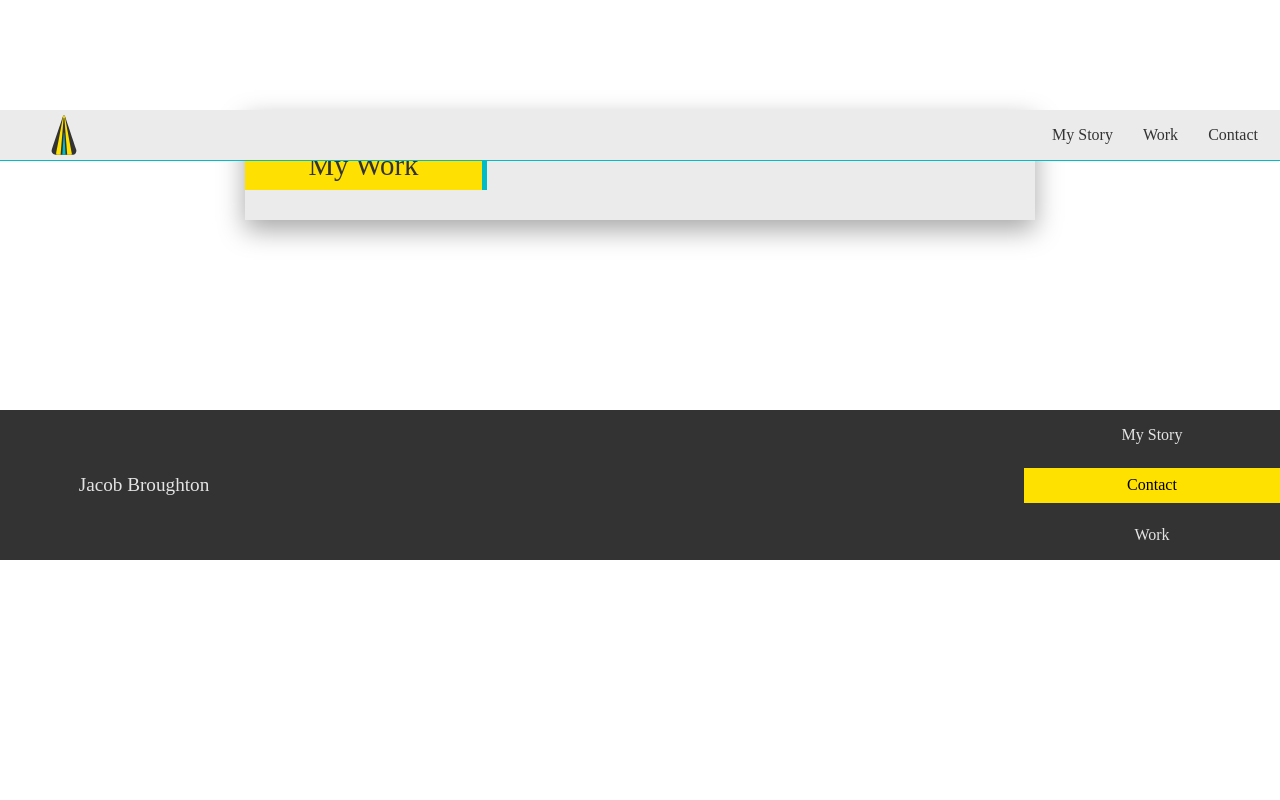
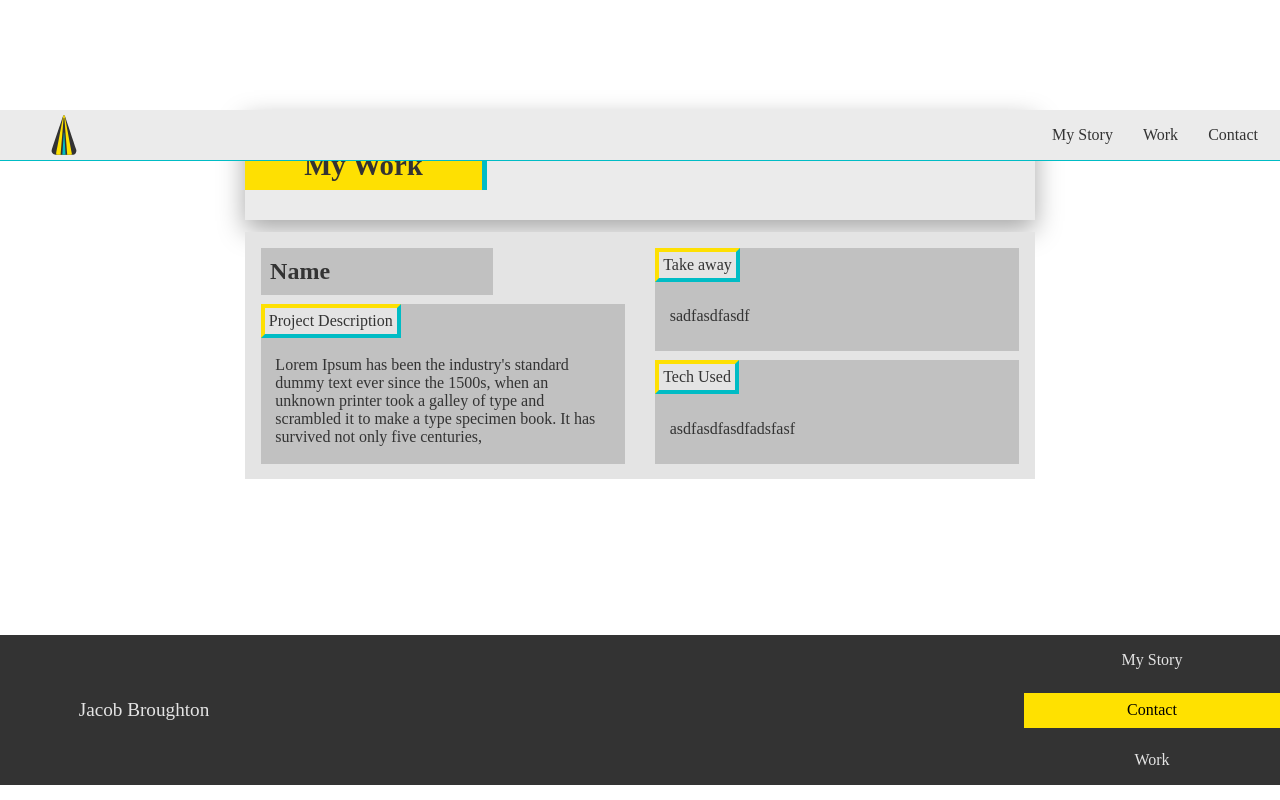
Before and after one commit to jlbroughton88/Portfolio-Next, a Next.js app: page /work in a window 1280 px wide. Built offline with nearby package versions, Linux system fonts and the light colour scheme.

Commit message:
work example layout draft

```diff
--- a/pages/index.js
+++ b/pages/index.js
@@ -46,13 +46,14 @@ const index = () => {
                             <li>HTML</li>
                             <li>CSS / SCSS</li>
                             <li>CSS Grid / Flexbox</li>
-                            <li>Javascript</li>
+                            <li>Javascript / ES6</li>
                             <li>ReactJS</li>
                             <li>Node</li>
                             <li>Express</li>
                             <li>MongoDB</li>
+                            <li>Mongoose</li>
                             <li>NextJS</li>
-                            <li>ES6</li>
+
                             <li>Heroku</li>
                         </ul>
                     </div>
@@ -61,6 +62,7 @@ const index = () => {
                     <div className="experienceBox">
                         <div className="boxHeadDiv"> Experience With</div>
                         <ul className="experienceList">
+                            <li>JQuery</li>
                             <li>Bootstrap</li>
                             <li>Materialize</li>
                             <li>Zeit Now</li>
--- a/pages/work.js
+++ b/pages/work.js
@@ -5,19 +5,40 @@ import "../public/css/work.scss";
 
 const Work = () => (
     <div className="motherDivWork">
-        <Navbar/>
+        <Navbar />
         <div className="mainDivWork">
             <div className="surroundingDivWork">
                 <div className="headerDivWork">
                     <div className="insideHeaderDivWork">
-                        <div className="headWork">
+                        <h2 className="headWork">
                             My Work
+                        </h2>
+                    </div>
+                </div>
+
+                <div className="workExampleWindow">
+                    <div className="nameDivSec">
+                        <div className="nameDiv">
+                            <h2 className="nameHead">Name</h2>
                         </div>
                     </div>
+                    <div className="descDivSec">
+                        <div className="descHead">Project Description</div>
+                        <div className="descDiv">Lorem Ipsum has been the industry's standard dummy text ever since the 1500s, when an unknown printer took a galley of type and scrambled it to make a type specimen book. It has survived not only five centuries,</div>
+                    </div>
+                    <div className="takeawayDivSec">
+                        <div className="takeawayHead">Take away</div>
+                        <div className="takeawayDiv">sadfasdfasdf</div>
+                    </div>
+                    <div className="techDivSec">
+                        <div className="techHead">Tech Used</div>
+                        <div className="techDiv">asdfasdfasdfadsfasf</div>
+                    </div>
                 </div>
+
             </div>
         </div>
-        <Footer/>
+        <Footer />
 
         <style jsx global>{`
             body{
--- a/public/css/footer.scss
+++ b/public/css/footer.scss
@@ -2,6 +2,10 @@
     display: flex;
     align-items: center;
     justify-content: flex-end;
+}
+
+@mixin transition{
+    transition: all 0.4s ease-in-out;
 }
 
 @mixin flex-center{
--- a/public/css/work.scss
+++ b/public/css/work.scss
@@ -15,6 +15,16 @@
     color: #333;
 }
 
+@mixin border{
+    background: #e4e4e4;
+    padding: 4px;
+    align-self: flex-start;
+    border-right: solid #00bcc5 4px;
+    border-bottom: solid #00bcc5 4px;
+    border-top: solid #fee002 4px;
+    border-left: solid #fee002 4px;
+}
+
 .motherDivWork{
    .mainDivWork{
     @include flex-center();
@@ -25,7 +35,7 @@
         width: 90%;
         max-width: 790px;
         display: grid;
-        grid-template-rows: 110px auto auto auto;
+        grid-template-rows: 110px 225px auto auto;
         grid-template-columns: repeat(6, 1fr);
         justify-items: center;
         grid-gap: 3.5%;
@@ -48,61 +58,119 @@
                 background: #fee002;
                 border-right: #00bcc5 solid 5px;
 
-                .name{
+                .headWork{
                     font-size: 1.8rem;
                     margin: 0;
+                }
+            @media(max-width: 750px) {
+                    width: 50%;
                 }
             }
         }
 
-            @media(max-width: 750px) {
-                .headerDiv{
-                    .insideHeaderDiv{
-                        width: 50%;
+        .workExampleWindow{
+            display: grid;
+            grid-template-columns: repeat(6, 1fr);
+            grid-template-rows: repeat(4, 1fr);
+            grid-gap: 4%;
+            grid-column: 1/7;
+            width: 96%;
+            height: 96%;
+            padding: 2%;
+            background: #e4e4e4;
+            .nameDivSec, .descDivSec, .takeawayDivSec, .techDivSec{
+                background: #c1c1c1;
+                color: #333;
+                height: 100%;
+
+                .nameDiv, .descDiv, .takeawayDiv, .techDiv{
+                    width: 92%;
+                    height: 86%;
+                    color: #333;
+                }
+            }
+
+            .nameDivSec{
+                grid-column: 1/3;  grid-row: 1/2; height: 100%; height: 100%;
+                @include flex-center();
+
+                .nameDiv{
+                    @include flex-start();
+                    .nameHead{
+                        margin: 0;
                     }
                 }
-                .storyDiv{  grid-column: 1/4;  }
-                .imageDiv{  grid-column: 4/7;  }
-                .storyDiv2{  grid-column: 4/7;  }
-                .imageDiv2{  grid-column: 1/4;  }
-                .storyDiv3{  grid-column: 1/4;  }
-                .imageDiv3{  grid-column: 4/7;  }
-            }
+            };
+            .descDivSec{ grid-column: 1/4;  grid-row: 2/5 ; height: 100%; height: 100%;
+                @include flex-center();
+                flex-direction: column;
+                .descHead{
+                    @include border();
+                }
 
-            @media(min-width: 651px) {
-                .imageDiv4{  display: none;
-                    .imageInside4{  }
+                .descDiv{
+                    @include flex-start();
                 }
-            }
+            };
+            .takeawayDivSec{ grid-column: 4/7;  grid-row: 1/3; height: 100%; height: 100%;
+                @include flex-center();
+                flex-direction: column;
+
+                .takeawayHead{
+                    @include border();
+                }
+
+                .takeawayDiv{
+                    @include flex-start();
+                }
+            };
+            .techDivSec{ grid-column: 4/7 ;  grid-row: 3/5; height: 100%; height: 100%;
+                @include flex-center();
+                flex-direction: column;
+
+                .techHead{
+                    @include border();
+                }
+                .techDiv{
+                    @include flex-start();
+                 }
+            };
+        }
+
+
+
+
+
 
             @media(max-width: 650px) {
                         grid-template-rows: 110px auto 200px auto 200px auto ;
                         grid-gap: 2%;
                         margin-bottom: 80px;
 
-                        .headerDiv{  grid-row: 1; }
+                        .headerDivWork{  grid-row: 1; }
 
                     }
 
                 @media(max-width: 450px) {
-                    .headerDiv{
-                        .insideHeaderDiv{
+                    .headerDivWork{
+                        grid-gap: 2%;
+                        .insideHeaderDivWork{
                             width: 60%;
-                            .name{
+                            .headWork{
                                 font-size: 2.5rem;
                             }
                         }
                     }
-                    grid-gap: 2%;
                 }
 
                 @media(max-width: 370px) {
-                    .headerDiv{
-                        .insideHeaderDiv{
+                    .headerDivWork{
+                        grid-gap: 2%;
+                        .insideHeaderDivWork{
                             width: 70%;
                         }
                     }
-                    grid-gap: 2%;
+
                 }
             }
 
```
